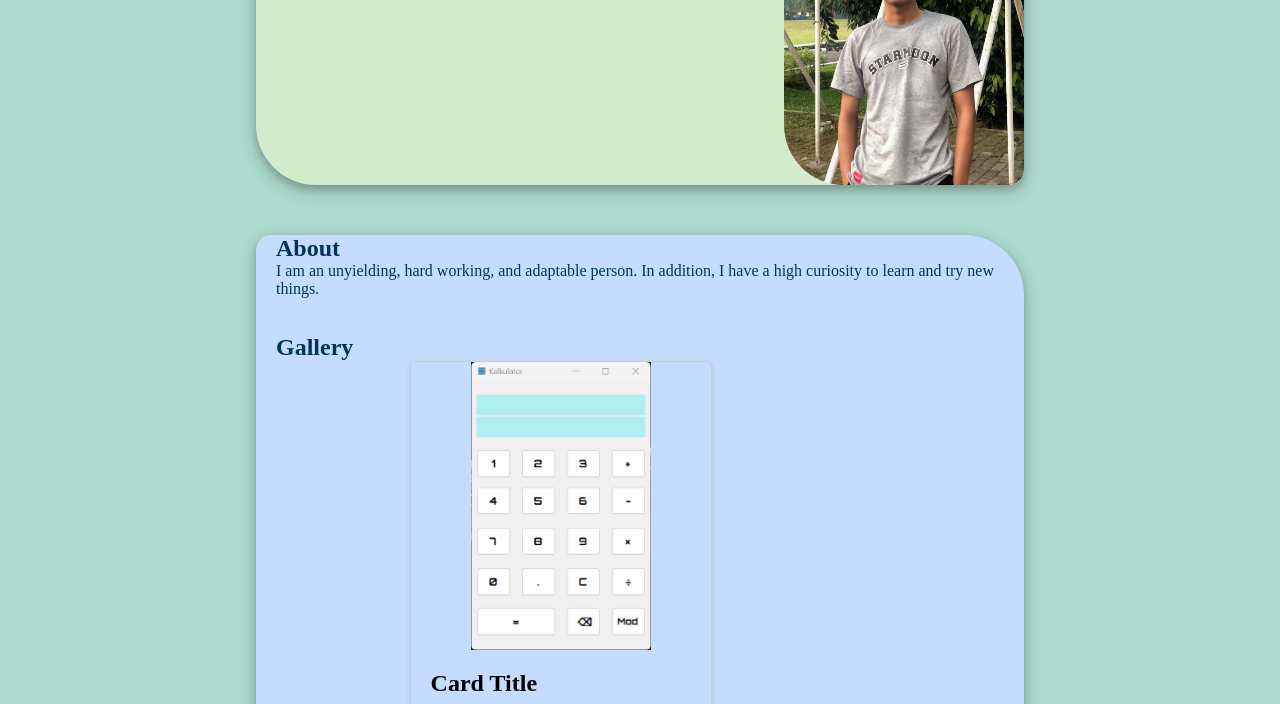
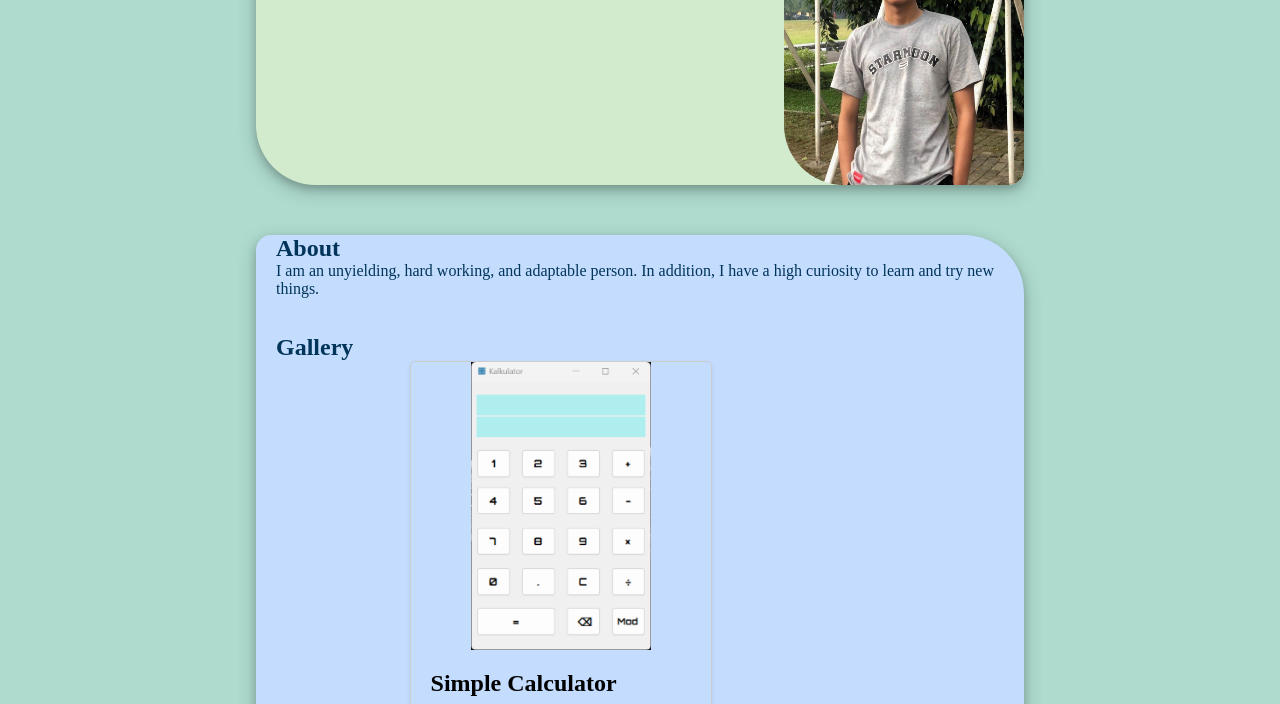
Before and after one commit to spadant/cobain.github.io, a plain HTML site: page index.html in a window 1280 px wide. Shown: the part 213-917 px from the top of the page. Drawn offline with Linux system fonts and the light colour scheme.

Commit message:
Update index.html
index.html updated

```diff
--- a/index.html
+++ b/index.html
@@ -41,7 +41,7 @@
         <div class="card">
           <img src="assets/ss.png" alt="Card Image">
           <div class="card-content">
-            <h3 class="card-title">Card Title</h3>
+            <h3 class="card-title">Simple Calculator</h3>
             <p class="card-description">This is my calculator project with Visual Basic.</p>
             <a href="https://spadant.github.io/cobain.github.io/publish/publish.htm" class="card-link">Download Here</a>
           </div>
```
